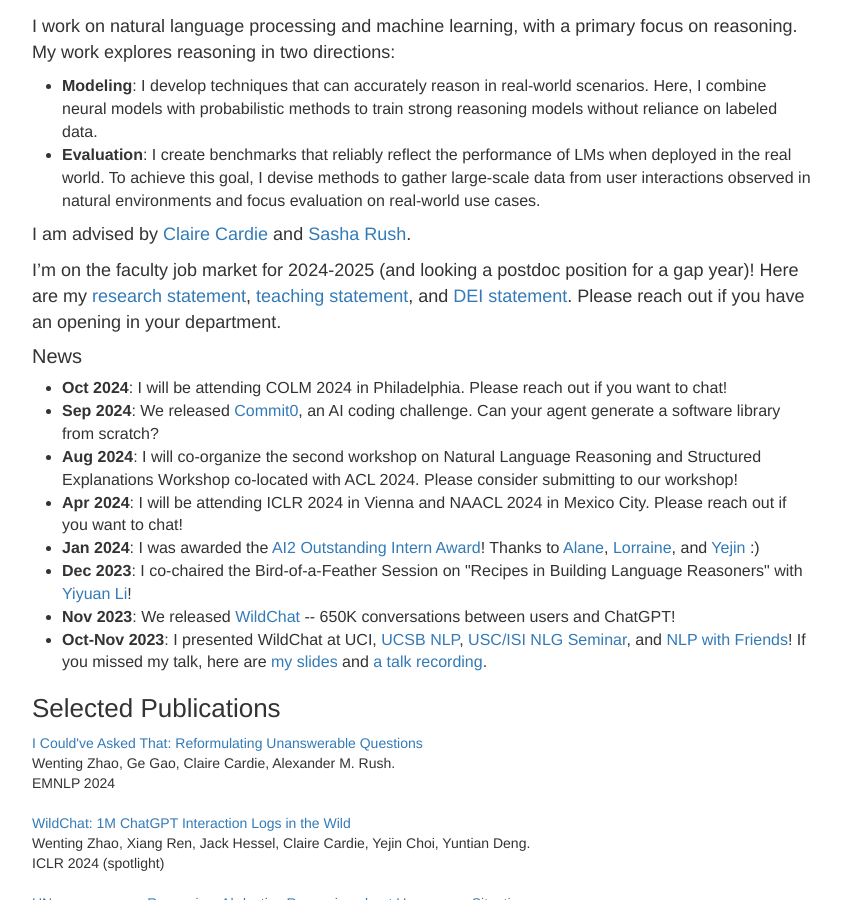
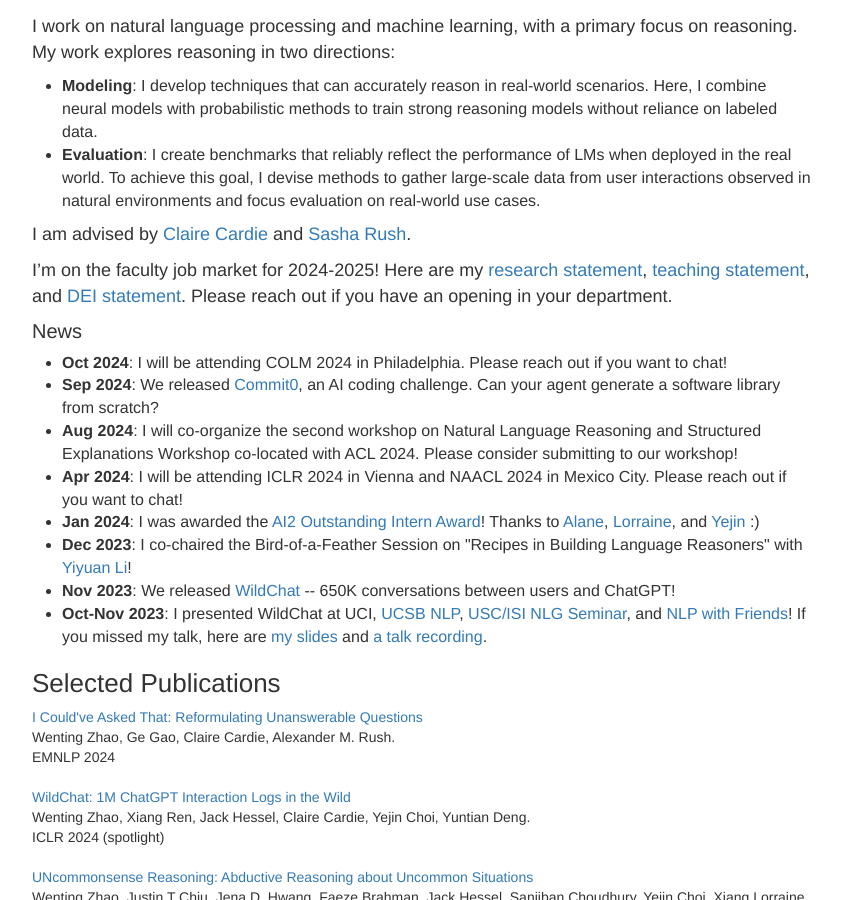
Before and after one commit to wenting-zhao/wenting-zhao.github.io, a Jekyll site: the page built from index.html, in a window 1280 px wide and 900 px high, scrolled down 318 px. Shown: the whole window, without its empty margins (218-1059 px from the left). Built offline with Jekyll 4.4.1, drawn with Linux system fonts in a browser that asks for light colours.

Commit message:
Update index.html

```diff
--- a/index.html
+++ b/index.html
@@ -36,7 +36,7 @@ I am advised by <a href="https://www.cs.cornell.edu/home/cardie/">Claire Cardie<
 </p>
 
 <p style="font-size: 18px">
-I’m on the faculty job market for 2024-2025 (and looking a postdoc position for a gap year)! Here are my <a href="cv/research_statement.pdf">research statement</a>, <a href="cv/teaching_statement.pdf">teaching statement</a>, and <a href="cv/dei_statement.pdf">DEI statement</a>. Please reach out if you have an opening in your department.
+I’m on the faculty job market for 2024-2025! Here are my <a href="cv/research_statement.pdf">research statement</a>, <a href="cv/teaching_statement.pdf">teaching statement</a>, and <a href="cv/dei_statement.pdf">DEI statement</a>. Please reach out if you have an opening in your department.
 </p>
 
 
```
